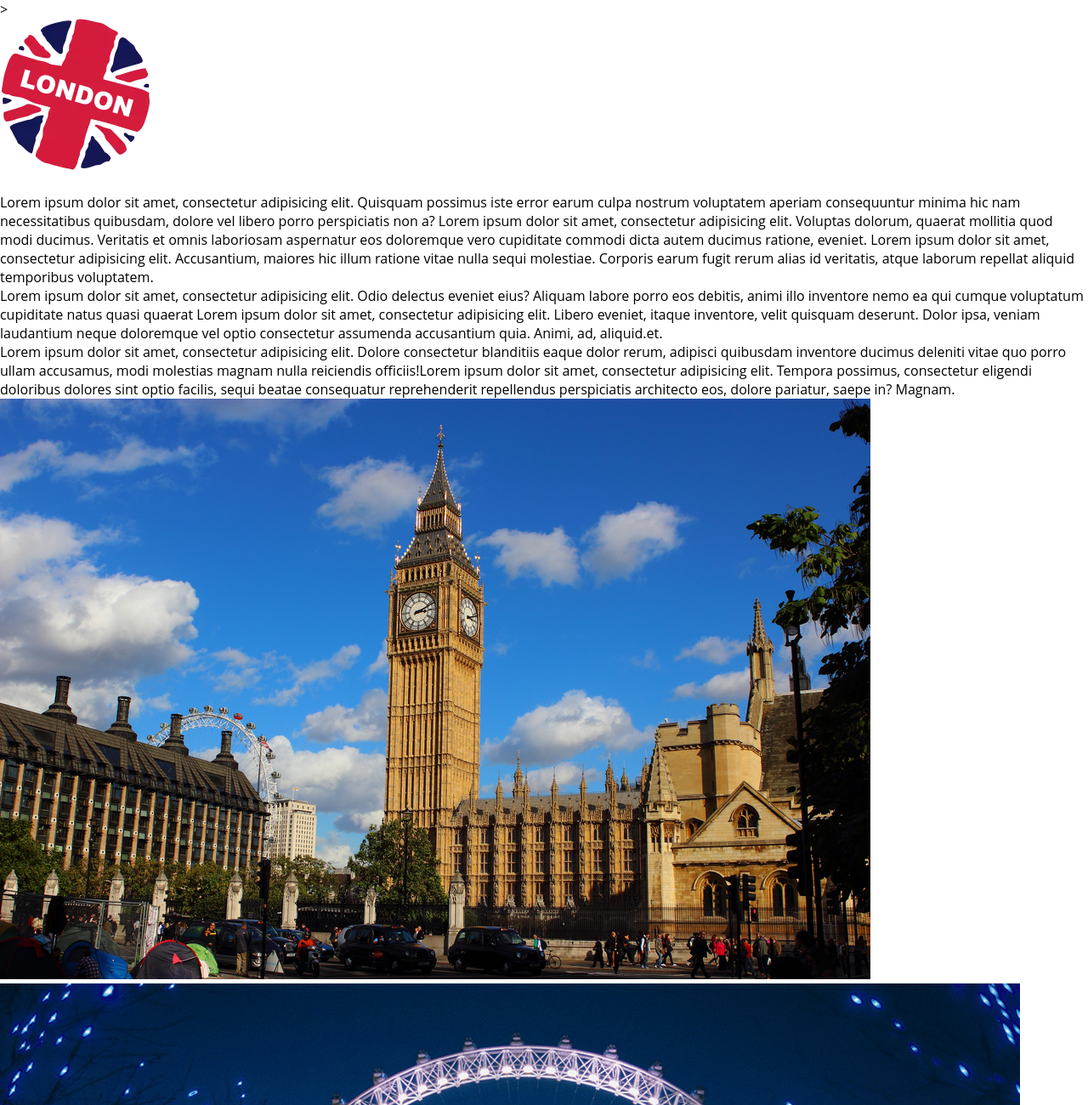
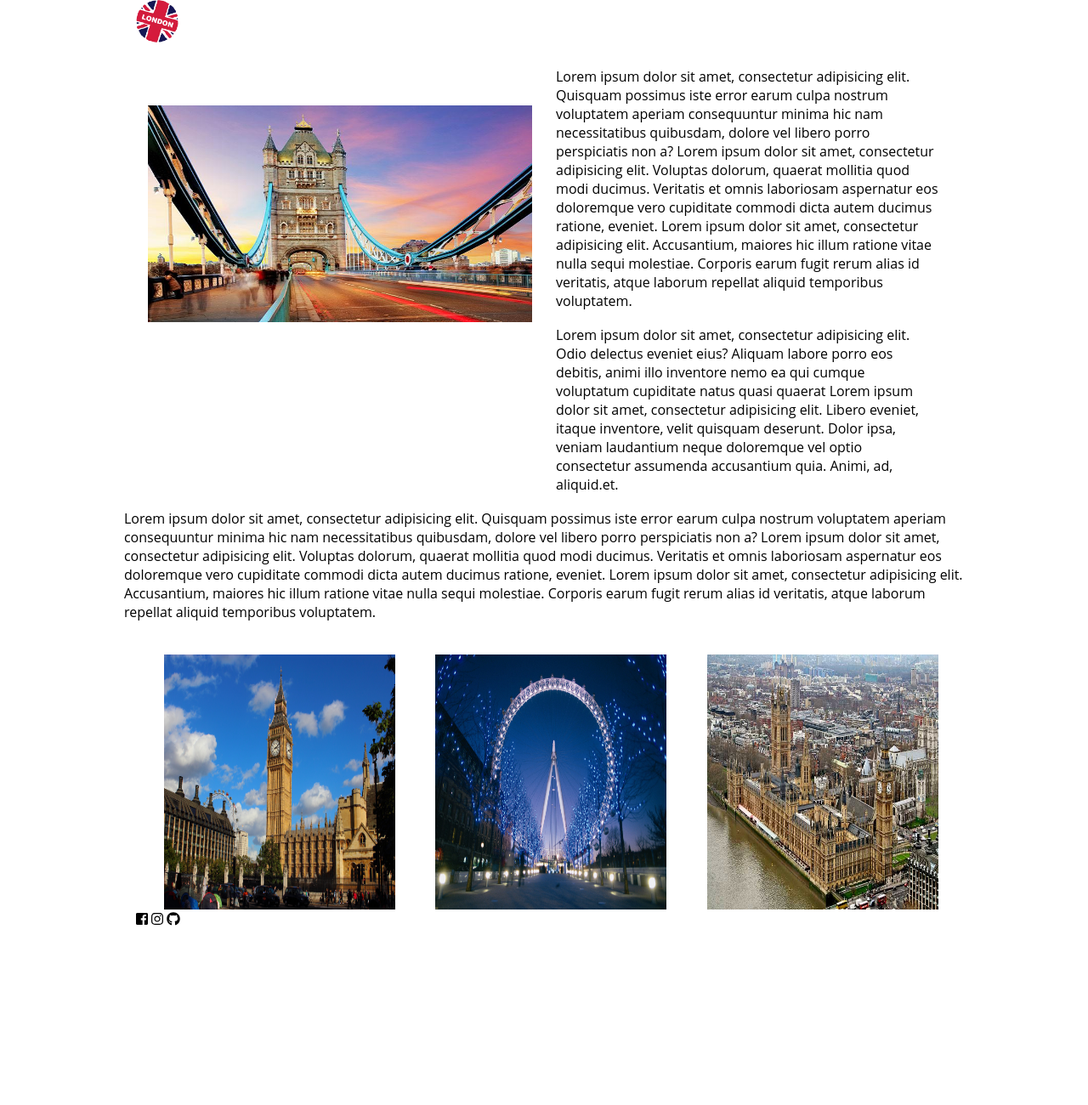
Before and after one commit to Jesmmar89/branches, a plain HTML site: page verMas.html in a window 1280 px wide. Shown: the top 1300 px of the page at 85% size. After the commit the page ends 1092 px from the top, so only its background shows below. Drawn offline with Linux system fonts and the light colour scheme.

Commit message:
actualizacion de la pagina Ver MAs

```diff
--- a/css/style.css
+++ b/css/style.css
@@ -9,7 +9,6 @@
 }
 .footerdiv{
 	margin-left: 50%;
-
 }
 .botonVerMas{
 	border-radius: 5%;
@@ -24,6 +23,16 @@
 	font-size: 16px;
 	color: white;
 }
+#imgBridge{
+	width: 100%;
+	height: 300px;
+	padding-top: 10%;
+}
+.imgsvermas{
+	width: 300px;
+	height: 300px;
+	margin-left: 2%;
+}
 p{
 	padding-bottom: 4%;
 }
--- a/verMas.html
+++ b/verMas.html
@@ -4,27 +4,35 @@
 	<meta charset="UTF-8">
 	<title>verMas</title>
 	<link rel="stylesheet" href="css/grid.css">
-	<script defer src="https://use.fontawesome.com/releases/v5.0.8/js/all.js"></script>>
+	<link rel="stylesheet" href="css/style.css">
+	<script defer src="https://use.fontawesome.com/releases/v5.0.8/js/all.js"></script>
 </head>
-<body>
-	<header>
-		<img src="img/london_logo.png" alt="">
+<body class="container">
+	<header class="row">
+		<img id="logo" src="img/london_logo.png" alt="">
 	</header>
-	<section>
-		<div>
-			<img src="img/bringe.jpg" alt="">
+	<section class="row">
+		<div class="col-6">
+			<img id="imgBridge" src="img/bridge.jpg" alt="">
+		</div>
+		<div class="col-6">
 			<p>Lorem ipsum dolor sit amet, consectetur adipisicing elit. Quisquam possimus iste error earum culpa nostrum voluptatem aperiam consequuntur minima hic nam necessitatibus quibusdam, dolore vel libero porro perspiciatis non a? Lorem ipsum dolor sit amet, consectetur adipisicing elit. Voluptas dolorum, quaerat mollitia quod modi ducimus. Veritatis et omnis laboriosam aspernatur eos doloremque vero cupiditate commodi dicta autem ducimus ratione, eveniet. Lorem ipsum dolor sit amet, consectetur adipisicing elit. Accusantium, maiores hic illum ratione vitae nulla sequi molestiae. Corporis earum fugit rerum alias id veritatis, atque laborum repellat aliquid temporibus voluptatem.</p>
 			<p>Lorem ipsum dolor sit amet, consectetur adipisicing elit. Odio delectus eveniet eius? Aliquam labore porro eos debitis, animi illo inventore nemo ea qui cumque voluptatum cupiditate natus quasi quaerat Lorem ipsum dolor sit amet, consectetur adipisicing elit. Libero eveniet, itaque inventore, velit quisquam deserunt. Dolor ipsa, veniam laudantium neque doloremque vel optio consectetur assumenda accusantium quia. Animi, ad, aliquid.et.</p>
-			<p>Lorem ipsum dolor sit amet, consectetur adipisicing elit. Dolore consectetur blanditiis eaque dolor rerum, adipisci quibusdam inventore ducimus deleniti vitae quo porro ullam accusamus, modi molestias magnam nulla reiciendis officiis!Lorem ipsum dolor sit amet, consectetur adipisicing elit. Tempora possimus, consectetur eligendi doloribus dolores sint optio facilis, sequi beatae consequatur reprehenderit repellendus perspiciatis architecto eos, dolore pariatur, saepe in? Magnam.</p>
+		</div>
+		<div class="row">
+			<p>Lorem ipsum dolor sit amet, consectetur adipisicing elit. Quisquam possimus iste error earum culpa nostrum voluptatem aperiam consequuntur minima hic nam necessitatibus quibusdam, dolore vel libero porro perspiciatis non a? Lorem ipsum dolor sit amet, consectetur adipisicing elit. Voluptas dolorum, quaerat mollitia quod modi ducimus. Veritatis et omnis laboriosam aspernatur eos doloremque vero cupiditate commodi dicta autem ducimus ratione, eveniet. Lorem ipsum dolor sit amet, consectetur adipisicing elit. Accusantium, maiores hic illum ratione vitae nulla sequi molestiae. Corporis earum fugit rerum alias id veritatis, atque laborum repellat aliquid temporibus voluptatem.</p>
+
 		</div>
 		<div>
-			<img src="img/bigben.jpg" alt="">
-			<img src="img/eye.jpg" alt="">
-			<img src="img/palace.jpg" alt="">
+			<img class="col-4 imgsvermas" src="img/bigben.jpg" alt="">
+			<img class="col-4 imgsvermas" src="img/eye.jpg" alt="">
+			<img class="col-4 imgsvermas" src="img/palace.jpg" alt="">
 		</div>
 	</section>
-	<footer>
-
+	<footer class="row">
+		<i class="fab fa-facebook-square"></i>
+		<i class="fab fa-instagram"></i>
+		<i class="fab fa-github"></i>
 	</footer>
 </body>
 </html>
```
